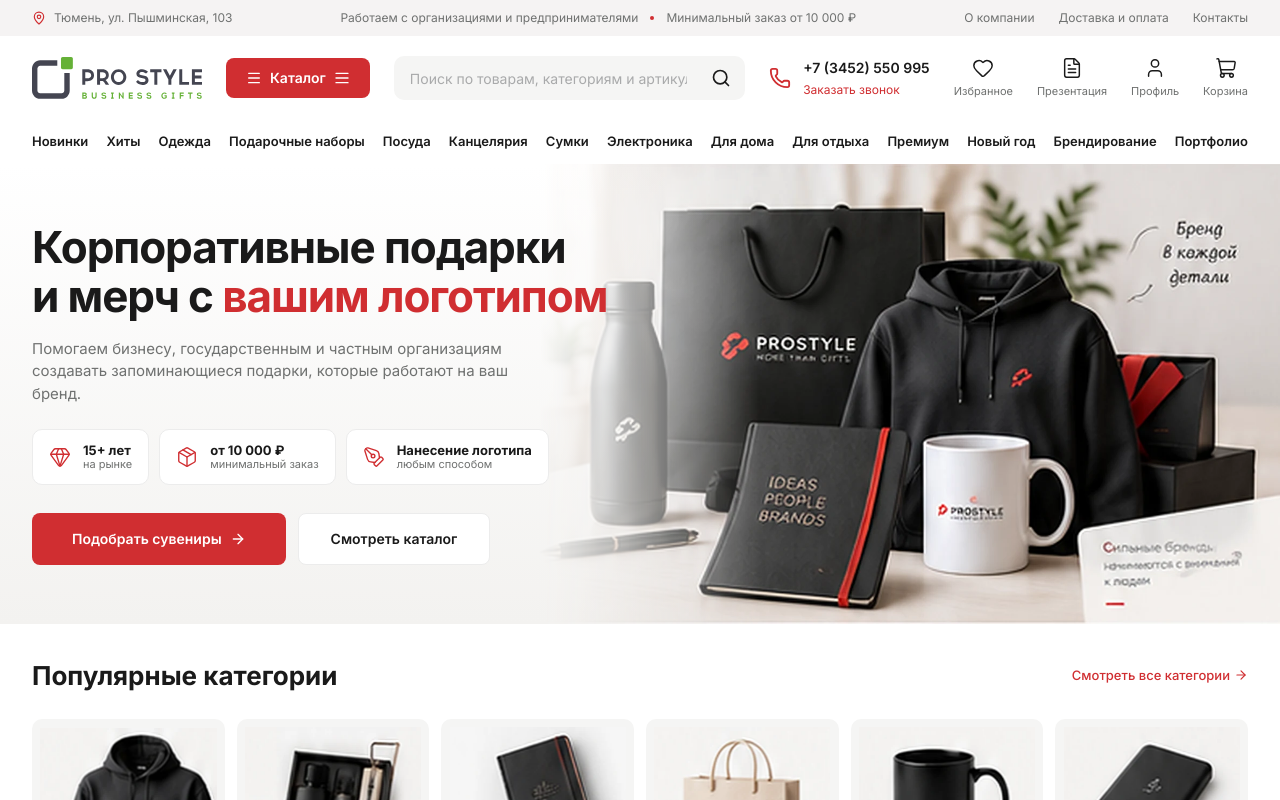
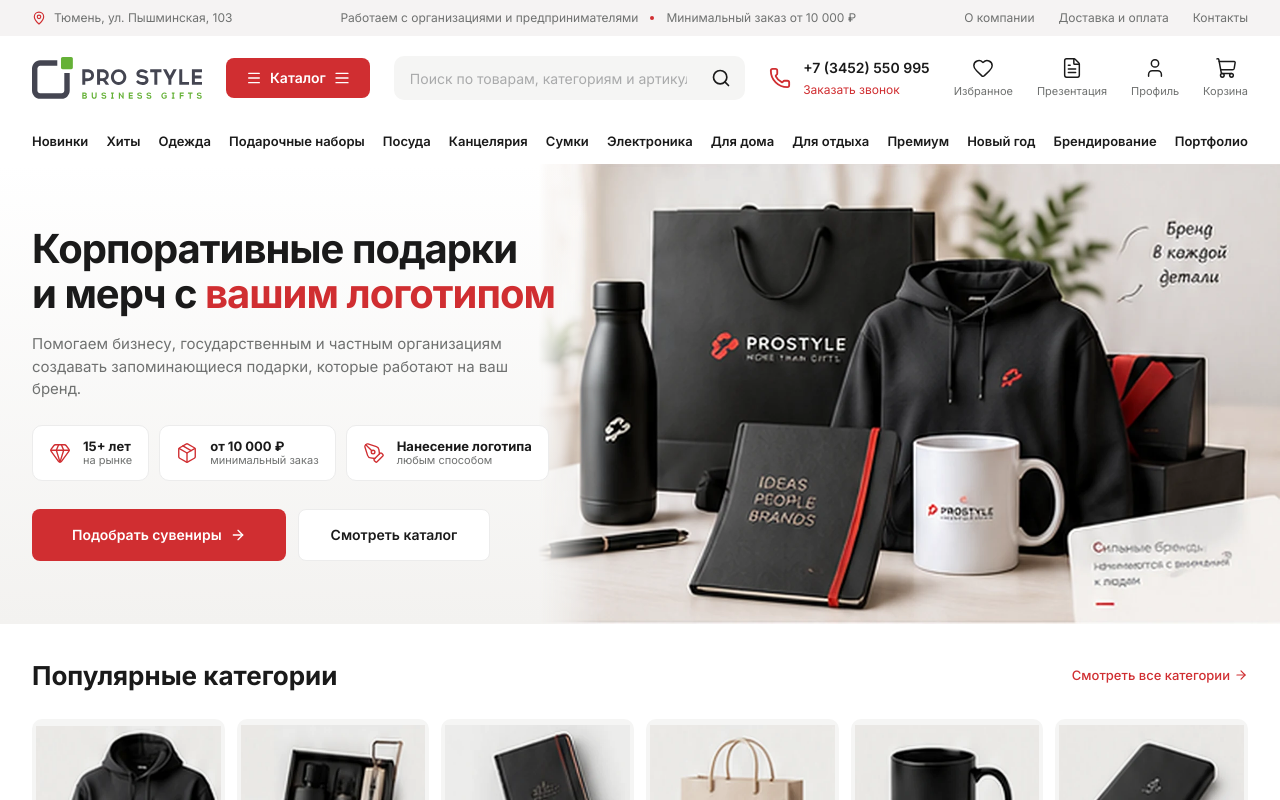
Before and after one commit to lemnity/prost, a Next.js app: page / in a window 1280 px wide. Shown: the top 800 px of the page. Built offline with nearby package versions, Linux system fonts and the light colour scheme.

Commit message:
fix: hero seam fade, 1024-1280 geometry, tile blending, hero token

```diff
--- a/src/app/globals.css
+++ b/src/app/globals.css
@@ -9,6 +9,7 @@
   --color-surface: #f5f5f4;
   --color-topbar: #f5f3f3;
   --color-line: #ececec;
+  --color-hero: #f3f2f0;
   --color-case: #1f6fa8;
   --color-new-bg: #ddf3e9;
   --color-new-text: #2f8a64;
--- a/src/components/home/hero.tsx
+++ b/src/components/home/hero.tsx
@@ -10,13 +10,13 @@
   return (
     <section
       aria-labelledby="hero-title"
-      className="relative overflow-hidden bg-gradient-to-b from-white to-[#F3F2F0] lg:h-[460px]"
+      className="relative overflow-hidden bg-gradient-to-b from-white to-hero lg:h-[460px]"
     >
       <Container className="relative z-10 flex flex-col justify-center py-8 lg:h-full lg:py-0">
         <div className="max-w-[560px]">
           <h1
             id="hero-title"
-            className="text-[30px] font-bold leading-[1.12] tracking-tight sm:text-4xl lg:whitespace-nowrap lg:text-[44px]"
+            className="text-[30px] font-bold leading-[1.12] tracking-tight sm:text-4xl lg:whitespace-nowrap lg:text-[clamp(36px,1.5625vw+20px,44px)]"
           >
             {hero.title.line1}
             <br />
@@ -57,21 +57,21 @@
           </div>
         </div>
       </Container>
-      <div className="relative aspect-[1398/855] w-full lg:absolute lg:inset-y-0 lg:right-0 lg:aspect-auto lg:h-full lg:w-[58%]">
+      <div className="relative aspect-[1398/855] w-full lg:absolute lg:inset-y-0 lg:right-0 lg:aspect-auto lg:h-full lg:w-[46%] xl:w-[58%]">
         <Image
           src={hero.image}
           alt=""
           fill
           preload
-          sizes="(min-width:1024px) 58vw, 100vw"
-          className="object-cover object-left"
+          sizes="(min-width:1280px) 58vw, (min-width:1024px) 46vw, 100vw"
+          className="object-cover lg:object-right"
         />
         <div
           aria-hidden="true"
-          className="absolute inset-y-0 left-0 hidden w-[30%] bg-gradient-to-b from-white to-[#F3F2F0] lg:block"
+          className="absolute inset-y-0 left-0 hidden w-16 bg-gradient-to-b from-white to-hero lg:block"
           style={{
-            maskImage: "linear-gradient(to right, #000, rgba(0,0,0,0.7) 40%, transparent)",
-            WebkitMaskImage: "linear-gradient(to right, #000, rgba(0,0,0,0.7) 40%, transparent)",
+            maskImage: "linear-gradient(to right, #000, transparent)",
+            WebkitMaskImage: "linear-gradient(to right, #000, transparent)",
           }}
         />
       </div>
--- a/src/components/home/popular-categories.tsx
+++ b/src/components/home/popular-categories.tsx
@@ -14,13 +14,13 @@
         small ? "lg:h-[158px]" : "lg:h-[182px]"
       }`}
     >
-      <div className="absolute inset-x-2 top-2 bottom-[25%]">
+      <div className="absolute inset-x-1 top-1 bottom-[22%]">
         <Image
           src={cat.image}
           alt=""
           fill
           sizes="(min-width:1024px) 200px, 45vw"
-          className="object-contain transition-transform duration-200 group-hover:scale-[1.03]"
+          className="object-contain mix-blend-multiply transition-transform duration-200 group-hover:scale-[1.03]"
         />
       </div>
       <span
```
